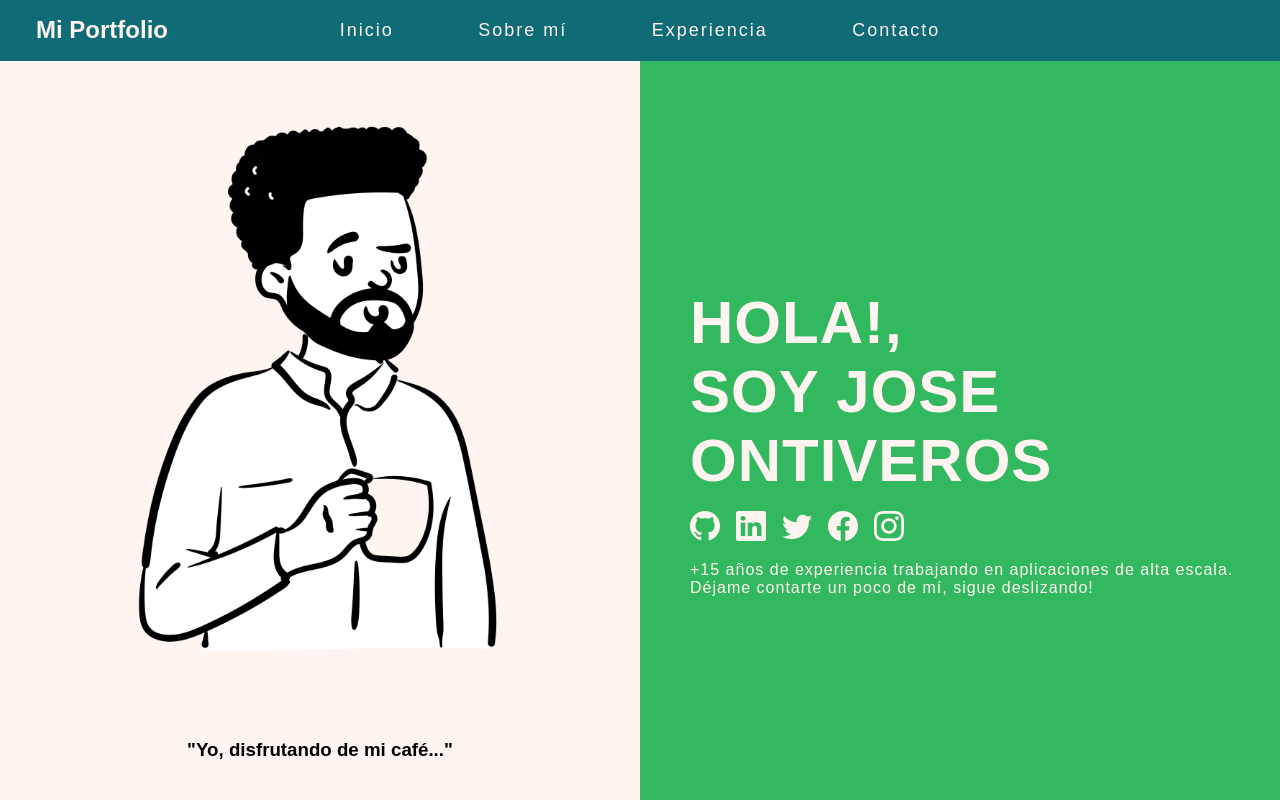
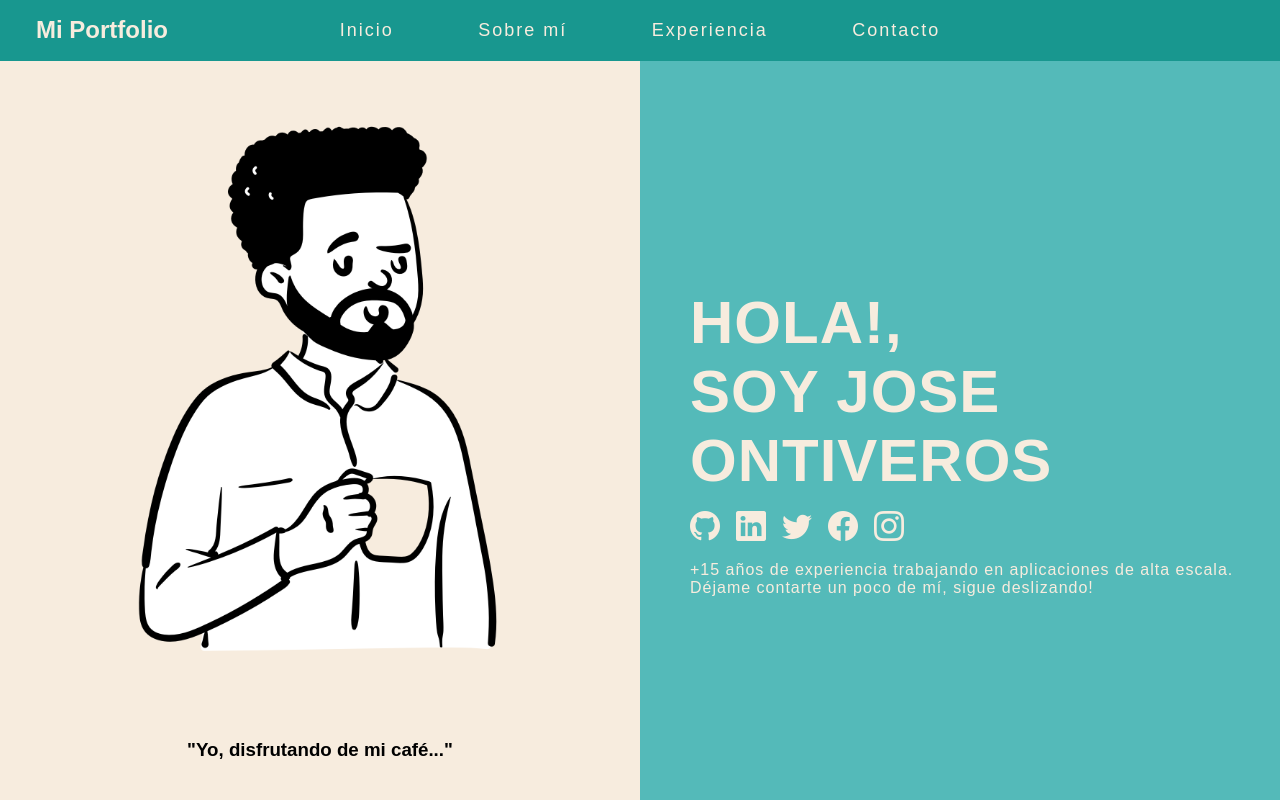
Before and after one commit to joseontiveros/portfolio-template, a plain HTML site: page index.html in a window 1280 px wide. Shown: the top 800 px of the page. Drawn offline with nearby package versions, Linux system fonts and the light colour scheme.

Commit message:
Agrego .gitignore, url redes, color

```diff
--- a/index.html
+++ b/index.html
@@ -32,7 +32,7 @@
   <section id="home" class="content">
     <div class="half-section">
      <div class="avatar-container">
-      <img src="./assets/avatar2.png" alt="avatar">
+      <img src="./assets/avatar2.png" alt="avatar2">
       <h3>"Yo, disfrutando de mi café..."</h3>
      </div>
     </div>
@@ -40,11 +40,11 @@
       <div class="introduction">
         <h1 class="title">Hola!, <br> Soy Jose Ontiveros </h1>
         <ul class="socials">
-          <li><a class="socials-icon" href=""><i class="bi bi-github"></i></a></li>
-          <li><a class="socials-icon" href=""><i class="bi bi-linkedin"></i></a></li>
-          <li><a class="socials-icon" href=""><i class="bi bi-twitter"></i></a></li>
-          <li><a class="socials-icon" href=""><i class="bi bi-facebook"></i></a></li>
-          <li><a class="socials-icon" href=""><i class="bi bi-instagram"></i></a></li>
+          <li><a class="socials-icon" href="https://github.com/joseontiveros" target="_blank"> <i class="bi bi-github"></i></a></li>
+          <li><a class="socials-icon" href="https://www.linkedin.com/" target="_blank"><i class="bi bi-linkedin"></i></a></li>
+          <li><a class="socials-icon" href="https://twitter.com/?lang=es" target="_blank"><i class="bi bi-twitter"></i></a></li>
+          <li><a class="socials-icon" href="https://www.facebook.com/" target="_blank"><i class="bi bi-facebook"></i></a></li>
+          <li><a class="socials-icon" href="https://www.instagram.com/" target="_blank"><i class="bi bi-instagram"></i></a></li>
         </ul>
 
         <p class="description">+15 años de experiencia trabajando en aplicaciones de alta escala. <br> Déjame contarte un poco de mí, sigue deslizando!</p>
@@ -80,7 +80,10 @@
           <li>
             <h3>Proyecto 1</h3>
             <p>
-              En el presente proyecto se determinó que actualmente en el país hay muy pocas aplicaciones realizadas referentes a la realidad aumentada aplicada a la educación, se llegó a esta determinación después de un análisis macro, meso y micro del contexto en donde se va a desarrollar el proyecto.
+              En el presente proyecto se determinó que actualmente en el país hay muy pocas aplicaciones
+              realizadas referentes a la realidad aumentada aplicada a la educación, se llegó a esta
+              determinación después de un análisis macro, meso y micro del contexto en donde se va a
+              desarrollar el proyecto.
             </p>
             <a class="project-link" href="#"><i class="bi bi-github"></i> Ver más</a>
           </li>
--- a/styles.css
+++ b/styles.css
@@ -1,9 +1,9 @@
 /*@import url('https://fonts.googleapis.com/css2?family=Manrope:wght@200;400;700;800&display=swap');*/
 @import url('https://fonts.googleapis.com/css2?family=Overpass:wght@200;400;700;800&family=Sarabun:wght@200;400;700;800&display=swap');
 :root {
-  --primary-color: #32b85f;
-  --primary-color-dark: #0f6b75;
-  --accent-color: #fff4f0;
+  --primary-color: #54BAB9;
+  --primary-color-dark: #18978F;
+  --accent-color: #F7ECDE;
 }
 
 html {
```
Also changed, not shown: 1 other file.
